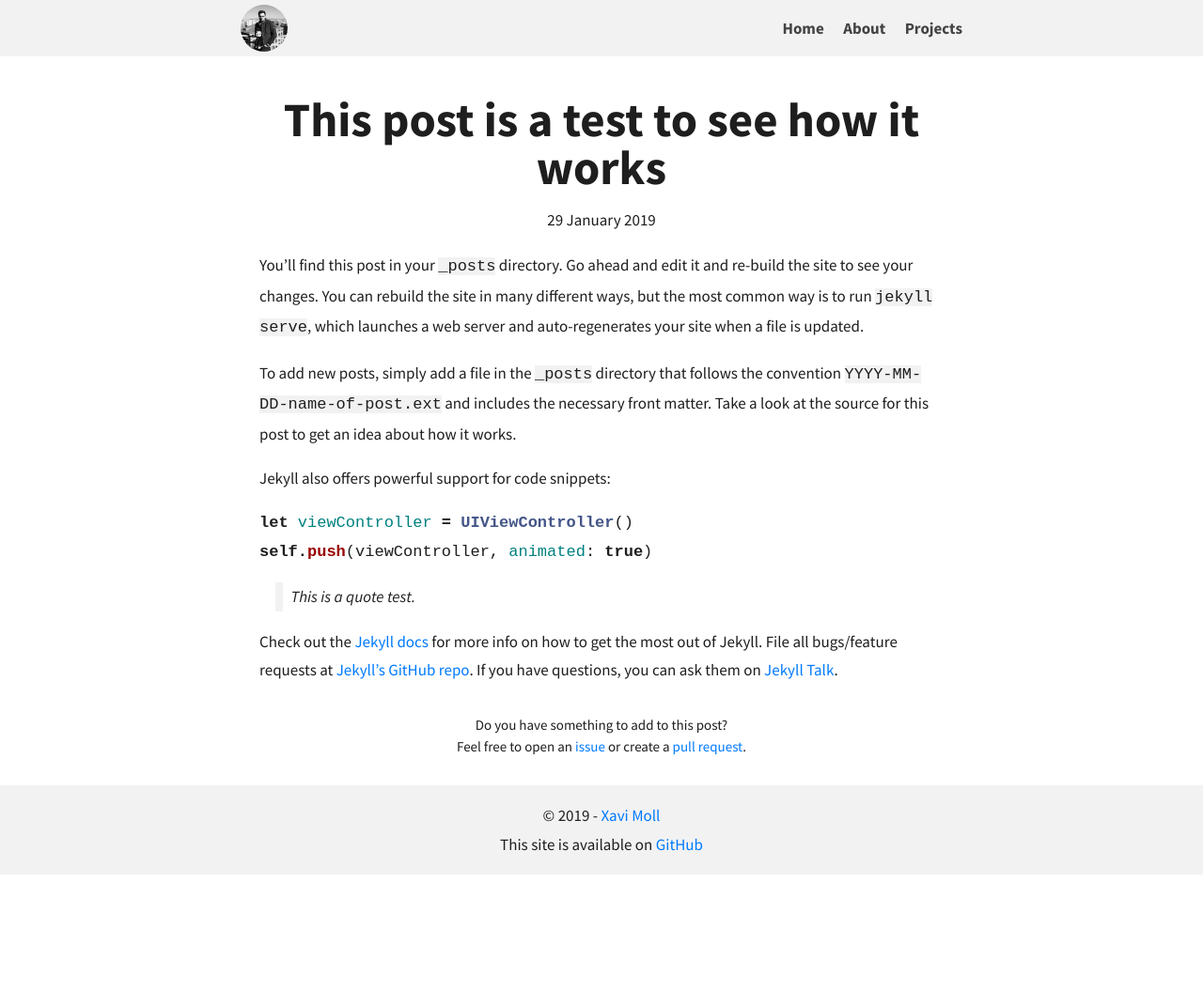
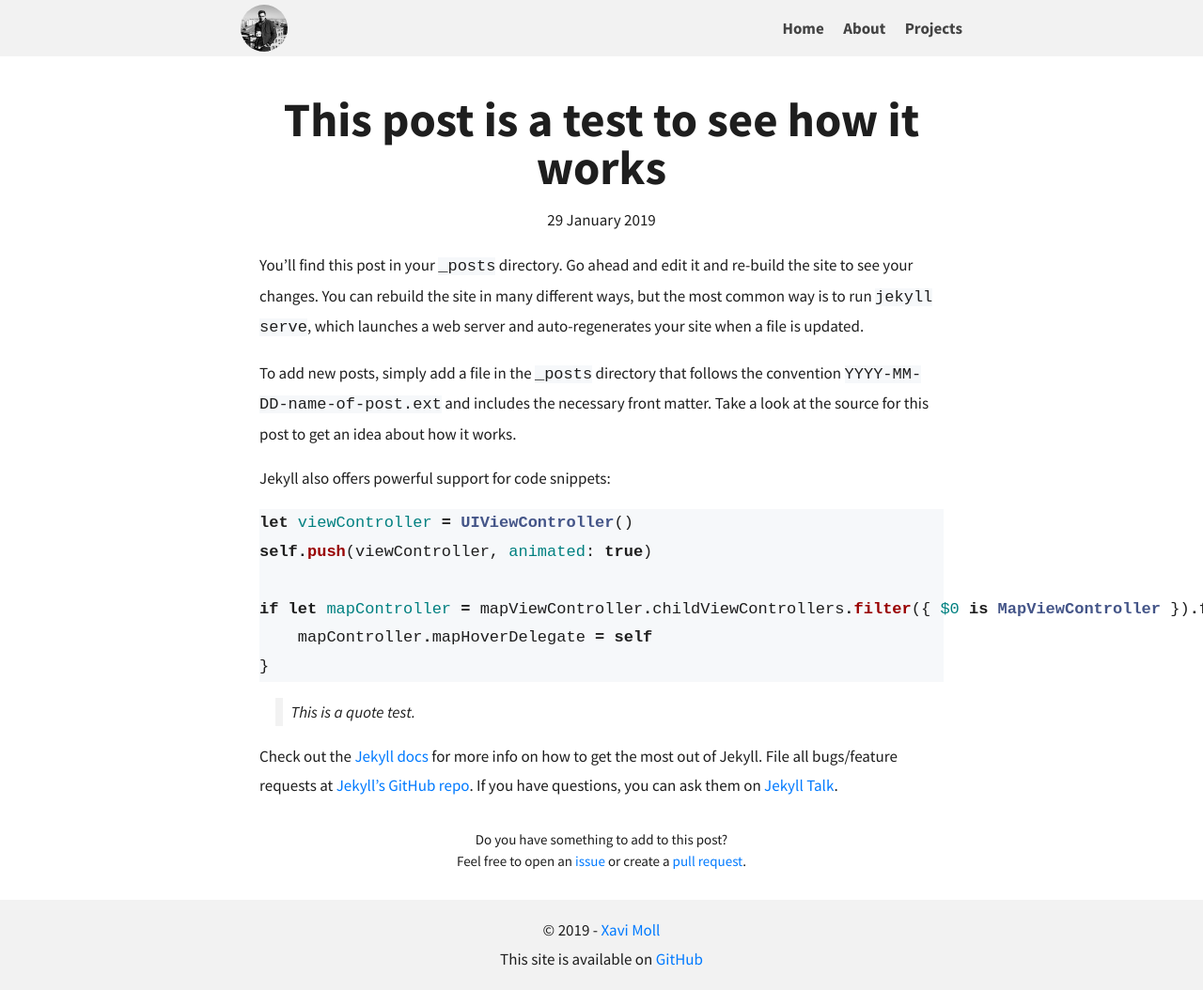
Before and after one commit to xmollv/xmollv.github.io, a Jekyll site: the page built from _posts/2019-01-29-test.md, in a window 1280 px wide. Shown: the whole page at 94% size. Built offline with Jekyll 4.4.1, drawn with Linux system fonts in a browser that asks for light colours; before the commit the page ends 931 px from its top, so only the background shows below that.

Commit message:
fixed the highlighting

````diff
--- a/_posts/2019-01-29-test.md
+++ b/_posts/2019-01-29-test.md
@@ -13,6 +13,10 @@ Jekyll also offers powerful support for code snippets:
 ```swift
 let viewController = UIViewController()
 self.push(viewController, animated: true)
+
+if let mapController = mapViewController.childViewControllers.filter({ $0 is MapViewController }).first as? MapViewController {
+    mapController.mapHoverDelegate = self
+}
 ```
 
 > This is a quote test.
--- a/assets/css/base.css
+++ b/assets/css/base.css
@@ -85,7 +85,7 @@ a:visited {
 }
 
 .highlighter-rouge {
-    background: rgba(0, 0, 0, 0.05);
+    background: #f6f8fa;
 }
 
 blockquote {
--- a/assets/css/syntax-highlighter.css
+++ b/assets/css/syntax-highlighter.css
@@ -1,4 +1,4 @@
-.highlight  { background: #ffffff; }
+.highlight  { background: #f6f8fa }
 .highlight .c { color: #999988; font-style: italic } /* Comment */
 .highlight .err { color: #a61717; background-color: #e3d2d2 } /* Error */
 .highlight .k { font-weight: bold } /* Keyword */
````
